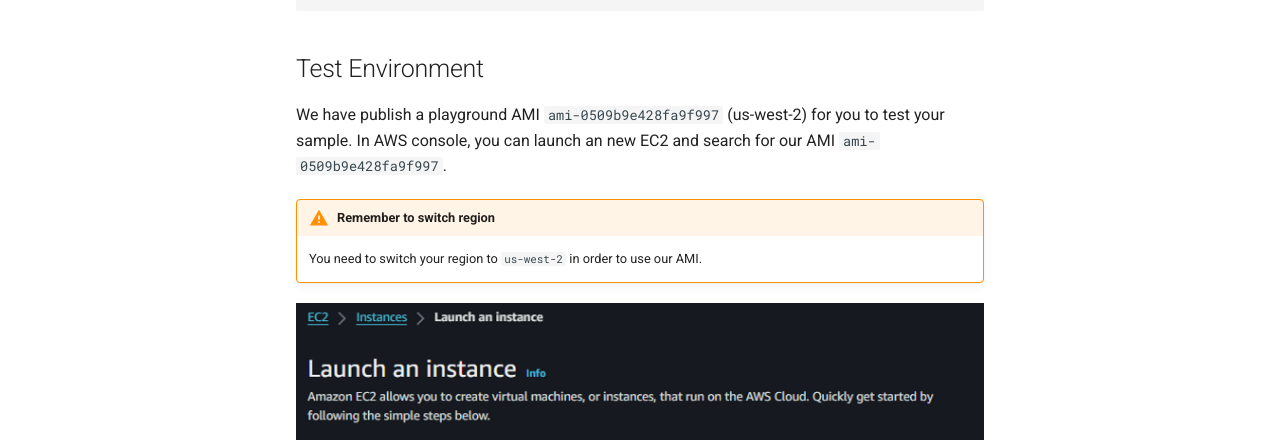
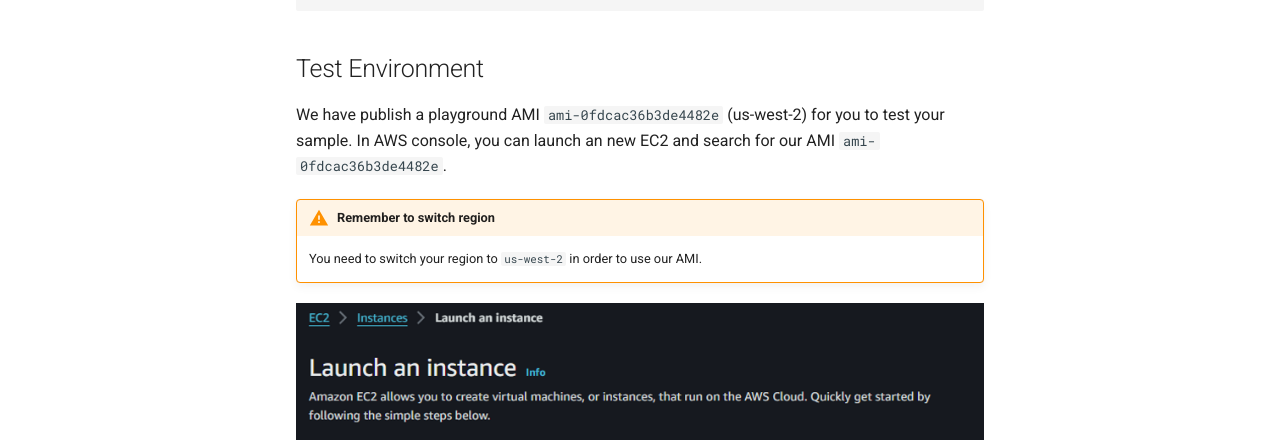
Before and after one commit to bombe-match/bombe-match.github.io, an MkDocs documentation site: the page built from docs/getstarted.md, in a window 1280 px wide and 900 px high. Shown: the part 452-892 px from the top of the window. Built offline with MkDocs 1.6.1 and Material for MkDocs 9.7.7, drawn with Linux system fonts in a browser that asks for light colours; comment, search, counter and statistics services are not loaded.

Commit message:
docs: update ami images

```diff
--- a/docs/getstarted.md
+++ b/docs/getstarted.md
@@ -14,7 +14,7 @@
 
 ## Test Environment
 
-We have publish a playground AMI `ami-0509b9e428fa9f997` (us-west-2) for you to test your sample. In AWS console, you can launch an new EC2 and search for our AMI `ami-0509b9e428fa9f997`.
+We have publish a playground AMI `ami-0fdcac36b3de4482e` (us-west-2) for you to test your sample. In AWS console, you can launch an new EC2 and search for our AMI `ami-0fdcac36b3de4482e`.
 
 !!! warning "Remember to switch region"
 
```
Also changed, not shown: docs/assets/ami-1.png, docs/assets/ami-2.png.
